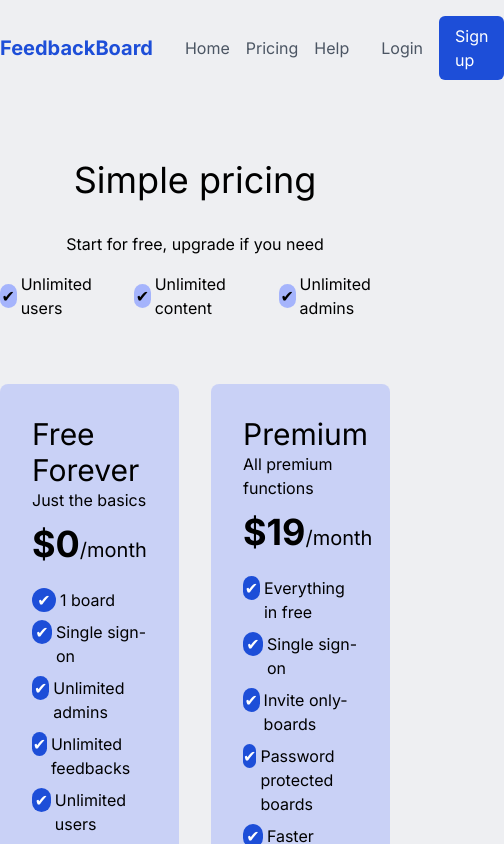
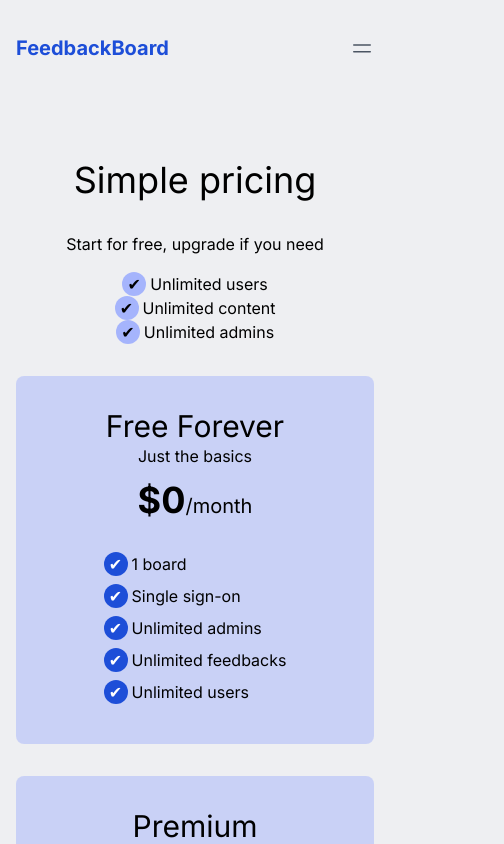
Before and after one commit to vladihka/Vladihka-Feedback-Boards, a Next.js app: page /pricing in a window 390 px wide. Shown: the top 844 px of the page, 504 px wide, since content can reach past the window. Built offline with nearby package versions, Linux system fonts and the light colour scheme.

Commit message:
Adding a mobile friendly

```diff
--- a/app/components/FaqQuestion.js
+++ b/app/components/FaqQuestion.js
@@ -8,7 +8,7 @@ export default function FaqQuestion({question, children}){
     return (
         <div className="rounded-lg overflow-hidden my-4">
             <button
-                className="block w-full flex gap-2 items-center bg-indigo-300 bg-opacity-50 text-xl p-4 cursor-pointer"
+                className="block w-full flex gap-2 items-center bg-indigo-300 bg-opacity-50 md:text-xl p-4 cursor-pointer"
                 onClick={() => setIsOpen(prev => !prev)}>
                 {!isOpen && (
                     <ChevronDown className="w-6 h-6 text-indigo-800"></ChevronDown>
--- /dev/null
+++ b/app/components/LandingHeader.js
@@ -0,0 +1,46 @@
+'use client'
+import Link from "next/link";
+import Bars2 from "@/app/components/icons/Bars2";
+import {useState} from "react";
+
+export default function LandingHeader(){
+    const [navOpen, setNavOpen] = useState(false);
+    return (
+        <header className="flex text-gray-600 gap-8 h-24 items-center">
+            <Link href="/" className="text-primary font-bold text-xl relative z-30">FeedbackBoard</Link>
+            <nav className="gap-4 grow hidden md:flex">
+                <Link href={'/'}>Home</Link>
+                <Link href={'/pricing'}>Pricing</Link>
+                <Link href={'/help'}>Help</Link>
+            </nav>
+            <nav className="hidden md:flex gap-4 items-center">
+                <Link href={'/login'}>Login</Link>
+                <Link href={'/register'}
+                      className="bg-primary text-white px-4 py-2 rounded-md">Sign up</Link>
+            </nav>
+            <div className="grow md:hidden"></div>
+            <label
+                onClick={() => setNavOpen(prev => !prev)}
+                className="block md:hidden mobile-nav cursor-pointer">
+                <Bars2></Bars2>
+            </label>
+            <input type="checkbox" id="navCb" checked={navOpen}/>
+            <div
+                onClick={() => setNavOpen(false)}
+                className="nav-popup fixed inset-0 pt-24 bg-opacity-80 bg-bgGray p-4
+            rounded-2xl z-20 text-xl uppercase text-center">
+                <div className="w-full">
+                    <div className="bg-bgGray shadow-lg border max-w-sm mx-auto mt-4 rounded-lg py-4">
+                        <nav className="">
+                            <Link className="block py-4" href={'/'}>Home</Link>
+                            <Link className="block py-4" href={'/pricing'}>Pricing</Link>
+                            <Link className="block py-4" href={'/help'}>Help</Link>
+                            <Link className="block py-4" href={'/login'}>Login</Link>
+                            <Link className="block py-4" href={'/register'}>Register</Link>
+                        </nav>
+                    </div>
+                </div>
+            </div>
+        </header>
+    )
+}
--- /dev/null
+++ b/app/components/icons/Bars2.js
@@ -0,0 +1,7 @@
+export default function Bars2({className='w-6 h-6'}){
+    return(
+        <svg xmlns="http://www.w3.org/2000/svg" fill="none" viewBox="0 0 24 24" strokeWidth={1.5} stroke="currentColor" className={className}>
+            <path strokeLinecap="round" strokeLinejoin="round" d="M3.75 9h16.5m-16.5 6.75h16.5" />
+        </svg>
+    )
+}
--- a/app/globals.css
+++ b/app/globals.css
@@ -30,3 +30,17 @@ body {
 li.tick-circle {
     @apply flex gap-1 my-2;
 }
+
+div.nav-popup{
+    @apply hidden;
+}
+label.mobile-nav{
+    @apply relative z-30;
+}
+input#navCb:checked ~ div.nav-popup{
+    @apply block;
+}
+
+input#navCb{
+    @apply hidden;
+}
--- a/app/layout.js
+++ b/app/layout.js
@@ -2,6 +2,7 @@ import './globals.css'
 import { Inter } from 'next/font/google'
 import Link from "next/link";
 import {headers} from "next/headers"
+import LandingHeader from "@/app/components/LandingHeader";
 
 const inter = Inter({ subsets: ['latin'] })
 
@@ -24,20 +25,8 @@ export default function RootLayout({ children }) {
                     </>
                 )}
                 {!isBoardPage && (
-                    <main className="mx-auto max-w-4xl">
-                        <header className="flex text-gray-600 gap-8 h-24 items-center">
-                            <Link href="/" className="text-primary font-bold text-xl">FeedbackBoard</Link>
-                            <nav className="flex gap-4 grow">
-                            <Link href={'/'}>Home</Link>
-                            <Link href={'/pricing'}>Pricing</Link>
-                            <Link href={'/help'}>Help</Link>
-                            </nav>
-                            <nav className="flex gap-4 items-center">
-                                <Link href={'/login'}>Login</Link>
-                                <Link href={'/register'}
-                                    className="bg-primary text-white px-4 py-2 rounded-md">Sign up</Link>
-                            </nav>
-                        </header>
+                    <main className="mx-auto max-w-4xl px-4">
+                        <LandingHeader></LandingHeader>
                         {children}
                     </main>
                 )}
--- a/app/page.js
+++ b/app/page.js
@@ -2,19 +2,19 @@ import Link from "next/link";
 
 export default function Home() {
     return (
-        <section className="grid grid-cols-2 gap-8 my-24 items-center">
+        <section className="grid grid-cols-1 gap-24 text-center my-16">
             <div className="">
                 <h1 className="text-4xl mb-4 leading-normal">Your users will love FeedbackBoards</h1>
-                <p className="text-gray-600 mb-8">Experience a seamless, collaborative solution for user requests. Say goodbye to outdated
+                <p className="text-gray-600 mb-8 max-w-xl mx-auto">Experience a seamless, collaborative solution for user requests. Say goodbye to outdated
                     spreadsheets and chaotic boards. Empower your customers, gain priceless insights.</p>
                 <Link
                     href={'/register'}
                     className="bg-primary text-white px-6 py-4 rounded-md">Try for free &rarr;</Link>
             </div>
             <div className="relative">
-                <img src="board.png" alt="" className="relative z-10"/>
-                <div className="bg-indigo-400 bg-opacity-40 w-[300px] h-[300px] rounded-full
-                    absolute left-[50%] -ml-[150px] top-[50%] -mt-[150px]"></div>
+                <img src="board.png" alt="" className="relative z-10 max-w-full md:max-w-lg md:max-w-lg mx-auto"/>
+                <div className="bg-indigo-400 bg-opacity-20 w-[320px] h-[320px] rounded-full
+                    absolute left-[50%] -ml-[160px] top-[50%] -mt-[160px]"></div>
             </div>
         </section>
     )
--- a/app/pricing/page.js
+++ b/app/pricing/page.js
@@ -3,21 +3,21 @@ export default function Pricing(){
         <section className="my-16">
             <h1 className="text-center text-4xl mb-8">Simple pricing</h1>
             <p className="text-center mb-4">Start for free, upgrade if you need</p>
-            <div className="flex w-full justify-center gap-8">
-                <div className="flex items-center gap-1">
+            <div className="md:flex grid-cols-1 w-full justify-center md:gap-8 gap-2">
+                <div className="flex items-center gap-1 grow md:grow-0 justify-center">
                     <div className="bg-indigo-300 w-6 flex items-center justify-center h-6 rounded-full">✔</div>
                     Unlimited users
                 </div>
-                <div className="flex items-center gap-1">
+                <div className="flex items-center gap-1 grow md:grow-0 justify-center">
                     <div className="bg-indigo-300 w-6 flex items-center justify-center h-6 rounded-full">✔</div>
                     Unlimited content
                 </div>
-                <div className="flex items-center gap-1">
+                <div className="flex items-center gap-1 grow md:grow-0 justify-center">
                     <div className="bg-indigo-300 w-6 flex items-center justify-center h-6 rounded-full">✔</div>
                     Unlimited admins
                 </div>
             </div>
-            <div className="grid grid-cols-2 gap-8 mt-16">
+            <div className="grid md:grid-cols-2 gap-8 md:mt-16 mt-8 text-center md:text-left">
                 <div className="bg-indigo-300 rounded-lg p-8 bg-opacity-50">
                     <h2 className="text-3xl">Free Forever</h2>
                     <p className="mb-3">Just the basics</p>
@@ -25,7 +25,7 @@ export default function Pricing(){
                         <span className="font-bold text-4xl">$0</span>
                         /month
                     </h3>
-                    <ul className="mt-6">
+                    <ul className="mt-6 inline-block">
                         <li className="tick-circle primary">1 board</li>
                         <li className="tick-circle primary">Single sign-on</li>
                         <li className="tick-circle primary">Unlimited admins</li>
@@ -40,7 +40,7 @@ export default function Pricing(){
                         <span className="font-bold text-4xl">$19</span>
                         /month
                     </h3>
-                    <ul className="mt-6">
+                    <ul className="mt-6 inline-block">
                         <li className="tick-circle primary">Everything in free</li>
                         <li className="tick-circle primary">Single sign-on</li>
                         <li className="tick-circle primary">Invite only-boards</li>
```
Lines whose indentation alone changed are shown as unchanged.
